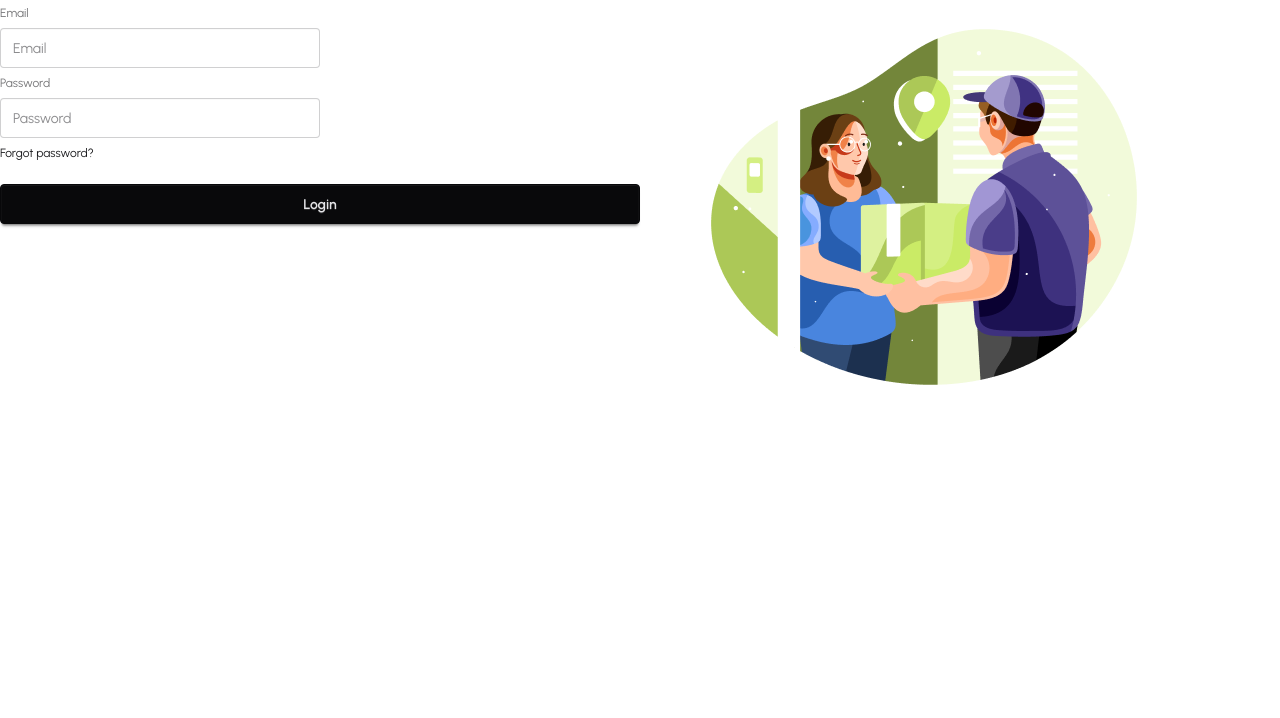
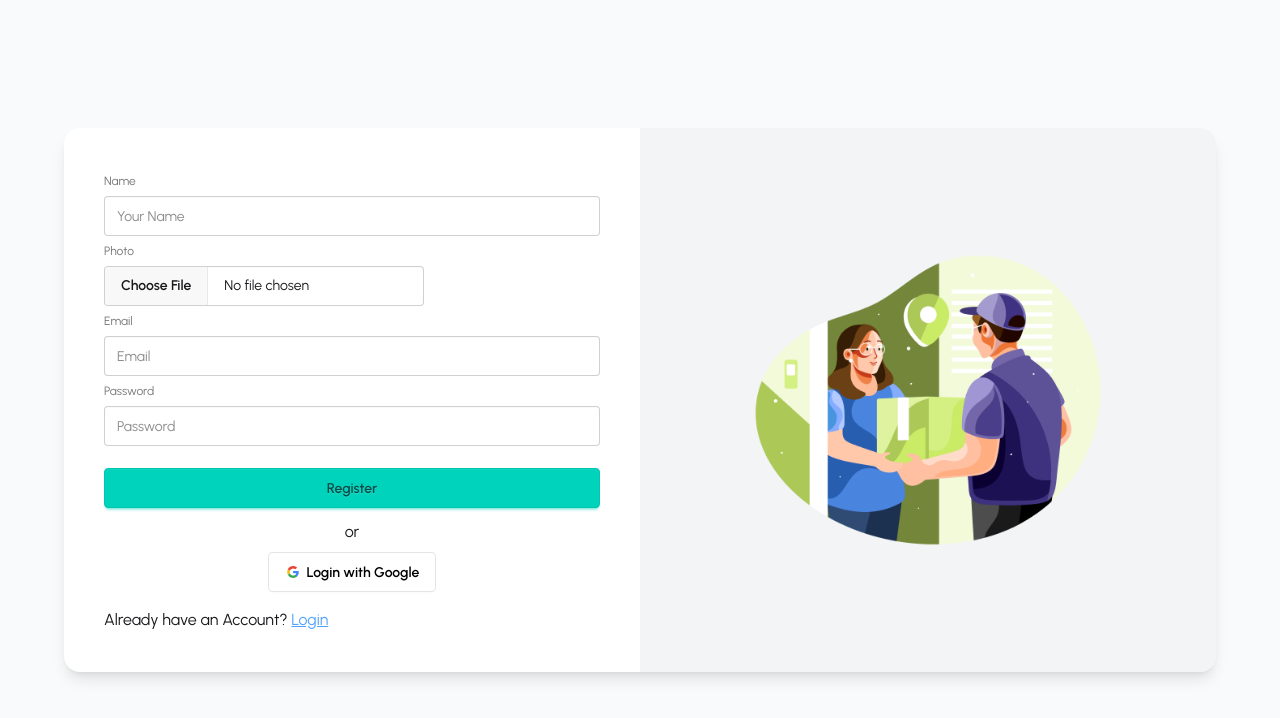
Before and after one commit to mehedihasanshohan/motiar-store-client, a React (Vite) app: page /register in a window 1280 px wide. Shown: the top 718 px of the page. Built offline with nearby package versions, Linux system fonts and the light colour scheme; no server answers.

Commit message:
implement image uploading feature with imagebb and update profile in firebase

```diff
--- a/package.json
+++ b/package.json
@@ -11,6 +11,7 @@
   },
   "dependencies": {
     "@tailwindcss/vite": "^4.1.17",
+    "axios": "^1.13.2",
     "firebase": "^12.6.0",
     "leaflet": "^1.9.4",
     "react": "^19.2.0",
--- a/src/context/Authcontext/AuthProvider.jsx
+++ b/src/context/Authcontext/AuthProvider.jsx
@@ -1,27 +1,70 @@
-import React from 'react'
-import { AuthContext } from './AuthContext'
-import { createUserWithEmailAndPassword, signInWithEmailAndPassword } from 'firebase/auth'
-import { auth } from '../../firebase/firebase.congfig'
+import React, { useEffect, useState } from "react";
+import { AuthContext } from "./AuthContext";
+import {
+  createUserWithEmailAndPassword,
+  GoogleAuthProvider,
+  onAuthStateChanged,
+  signInWithEmailAndPassword,
+  signInWithPopup,
+  signOut,
+  updateProfile,
+} from "firebase/auth";
+import { auth } from "../../firebase/firebase.congfig";
 
-const AuthProvider = ({children}) => {
+const googleProvider = new GoogleAuthProvider();
+
+const AuthProvider = ({ children }) => {
+  const [user, setUser] = useState(null);
+  const [loading, setLoading] = useState(true);
 
   const registerUser = (email, password) => {
-    return createUserWithEmailAndPassword(auth, email, password)
+    setLoading(true);
+    return createUserWithEmailAndPassword(auth, email, password);
+  };
+
+  const signInUser = (email, password) => {
+    setLoading(true);
+    return signInWithEmailAndPassword(auth, email, password);
+  };
+
+  const signInGoogle = () => {
+    setLoading(true);
+    return signInWithPopup(auth, googleProvider);
+  };
+
+  const logOut = () => {
+    setLoading(true);
+    return signOut(auth);
+  };
+
+  const updateUserProfile = (profile) => {
+    return updateProfile(auth.currentUser, profile)
   }
 
-  const signInUser = (email, password) => {
-    return signInWithEmailAndPassword(auth, email, password)
-  }
+  useEffect(() => {
+    const unsubscribe = onAuthStateChanged(auth, (currentUser) => {
+      console.log("Current User:", currentUser);
+      setUser(currentUser);
+      setLoading(false);
+    });
+    return () => unsubscribe();
+  }, []);
 
   const authInfo = {
+    loading,
+    user,
     registerUser,
-    signInUser
-  }
+    signInUser,
+    signInGoogle,
+    logOut,
+    updateUserProfile
+  };
+
   return (
-    <AuthContext value={authInfo}>
+    <AuthContext.Provider value={authInfo}>
       {children}
-    </AuthContext>
-  )
-}
+    </AuthContext.Provider>
+  );
+};
 
-export default AuthProvider
+export default AuthProvider;
--- a/src/layout/AuthLayout.jsx
+++ b/src/layout/AuthLayout.jsx
@@ -1,20 +1,29 @@
-import React from 'react'
-import { Outlet } from 'react-router'
-import authImage from '/assets/authImage.png'
+import React from 'react';
+import { Outlet } from 'react-router';
+import authImage from '/assets/authImage.png';
 
 const AuthLayout = () => {
   return (
-    <div className='max-w-7xl mx-auto'>
-      <div className='flex '>
-        <div className='flex-1'>
-          <Outlet></Outlet>
+    <div className="min-h-screen flex items-center justify-center bg-gray-50 px-4">
+      <div className="w-full max-w-6xl bg-white shadow-lg rounded-2xl overflow-hidden grid grid-cols-1 md:grid-cols-2">
+
+        {/* LEFT – FORM */}
+        <div className="p-10 flex flex-col justify-center">
+          <Outlet />
         </div>
-        <div className='flex-1'>
-          <img src={authImage} alt="" />
+
+        {/* RIGHT – IMAGE */}
+        <div className="hidden md:flex items-center justify-center bg-gray-100">
+          <img
+            src={authImage}
+            alt="Auth Illustration"
+            className="w-4/5 object-contain"
+          />
         </div>
+
       </div>
     </div>
-  )
-}
+  );
+};
 
-export default AuthLayout
+export default AuthLayout;
--- a/src/pages/Auth/Login.jsx
+++ b/src/pages/Auth/Login.jsx
@@ -1,6 +1,8 @@
 import React from 'react'
 import { useForm } from 'react-hook-form'
 import useAuth from '../../hooks/useAuth';
+import { Link } from 'react-router';
+import SocialLogin from './SocialLogin';
 
 const Login = () => {
   const {
@@ -22,12 +24,17 @@ const Login = () => {
   }
 
   return (
-    <div>
+    <div className='w-full mx-auto'>
       <form onSubmit={handleSubmit(handleLogin)}>
         <fieldset className="fieldset">
+           {/* name */}
+          <label className="label">Name</label>
+          <input type="text" {...register('name', {required: true})} className="input input-bordered w-full" placeholder="Email" />
+          {errors.name?.type === 'required' && <p className='text-red-500 font-semibold'>Name is required</p>}
+
           {/* email */}
           <label className="label">Email</label>
-          <input type="email" {...register('email', {required: true})} className="input" placeholder="Email" />
+          <input type="email" {...register('email', {required: true})} className="input w-full" placeholder="Email" />
           {errors.email?.type === 'required' && <p className='text-red-500 font-semibold'>Email is required</p>}
 
           {/* password */}
@@ -36,7 +43,7 @@ const Login = () => {
             required: true,
             minLength: 6,
             pattern: /^(?=.*[A-Z])(?=.*[a-z])(?=.*\d)(?=.*[^A-Za-z0-9]).+$/
-            })} className="input" placeholder="Password" />
+            })} className="input w-full" placeholder="Password" />
           {
             errors.password?.type === "required" &&
              <p className='text-red-500 font-semibold'>Password is required</p>
@@ -50,9 +57,10 @@ const Login = () => {
             <p className='text-red-500'>Password must be at least one
             uppercase, at least one lowercase, at least one number and at least one special characters</p>
           }
-          <div><a className="link link-hover">Forgot password?</a></div>
-          <button className="btn btn-neutral mt-4">Login</button>
+          <button className="btn btn-accent mt-4">Login</button>
         </fieldset>
+        <SocialLogin></SocialLogin>
+        <p>New to Motiar Store? <Link className='text-blue-400 underline' to='/register'>Register</Link></p>
       </form>
     </div>
   )
--- a/src/pages/Auth/Register.jsx
+++ b/src/pages/Auth/Register.jsx
@@ -1,6 +1,9 @@
 import React from 'react'
 import { useForm } from 'react-hook-form'
 import useAuth from '../../hooks/useAuth';
+import { Link } from 'react-router';
+import SocialLogin from './SocialLogin';
+import axios from 'axios';
 
 const Register = () => {
   const {
@@ -8,13 +11,37 @@ const Register = () => {
     handleSubmit,
     formState:{errors}
   } = useForm();
-  const {registerUser} = useAuth();
+  const {registerUser, updateUserProfile} = useAuth();
 
   const handleRegistration = (data) => {
     console.log(data);
+    const profileImg = data.photo[0];
+
     registerUser(data.email, data.password)
     .then(result => {
       console.log(result.user);
+      // 1.store the image in form data
+      const formData = new FormData();
+      formData.append('image', profileImg);
+
+      // 2.send the photo to store and get the url
+      const image_API_URL =`https://api.imgbb.com/1/upload?key=${import.meta.env.VITE_image_host}`
+
+      axios.post(image_API_URL, formData)
+      .then(res => {
+        console.log(res.data.data.url);
+
+        // update user profile to firebase
+        const userProfile = {
+          displayName: data.name,
+          photoURL: res.data.data.url
+        }
+        updateUserProfile(userProfile)
+          .then( () => {
+            console.log('user profile updated done')
+          })
+          .catch(error => console.log(error))
+      })
     })
     .catch(error => {
       console.log(error);
@@ -22,12 +49,22 @@ const Register = () => {
   }
 
   return (
-    <div>
+    <div className='w-full mx-auto'>
       <form onSubmit={handleSubmit(handleRegistration)}>
         <fieldset className="fieldset">
+          {/* name */}
+          <label className="label">Name</label>
+          <input type="text" {...register('name', {required: true})} className="input input-bordered w-full" placeholder="Your Name" />
+          {errors.name?.type === 'required' && <p className='text-red-500 font-semibold'>Name is required</p>}
+
+          {/* image */}
+          <label className="label">Photo</label>
+          <input type="file" {...register('photo', {required: true})} className="file-input" placeholder="Your Photo" />
+          {errors.name?.type === 'required' && <p className='text-red-500 font-semibold'>Photo is required</p>}
+
           {/* email */}
           <label className="label">Email</label>
-          <input type="email" {...register('email', {required: true})} className="input" placeholder="Email" />
+          <input type="email" {...register('email', {required: true})} className="input input-bordered w-full" placeholder="Email" />
           {errors.email?.type === 'required' && <p className='text-red-500 font-semibold'>Email is required</p>}
 
           {/* password */}
@@ -36,7 +73,7 @@ const Register = () => {
             required: true,
             minLength: 6,
             pattern: /^(?=.*[A-Z])(?=.*[a-z])(?=.*\d)(?=.*[^A-Za-z0-9]).+$/
-            })} className="input" placeholder="Password" />
+            })} className="input input-bordered w-full" placeholder="Password" />
           {
             errors.password?.type === "required" &&
              <p className='text-red-500 font-semibold'>Password is required</p>
@@ -50,9 +87,10 @@ const Register = () => {
             <p className='text-red-500'>Password must be at least one
             uppercase, at least one lowercase, at least one number and at least one special characters</p>
           }
-          <div><a className="link link-hover">Forgot password?</a></div>
-          <button className="btn btn-neutral mt-4">Login</button>
+          <button className="btn btn-accent mt-4">Register</button>
         </fieldset>
+        <SocialLogin></SocialLogin>
+        <p>Already have an Account? <Link className='text-blue-400 underline' to='/login'>Login</Link></p>
       </form>
     </div>
   )
--- /dev/null
+++ b/src/pages/Auth/SocialLogin.jsx
@@ -0,0 +1,57 @@
+import React from "react";
+import useAuth from "../../hooks/useAuth";
+
+const SocialLogin = () => {
+  const {signInGoogle} = useAuth();
+
+  const handleGoogleSignIn = () => {
+    signInGoogle()
+    .then(result => {
+      console.log(result.user)
+    })
+    .catch(error => {
+      console.log(error)
+    })
+  }
+
+  return (
+    <div className="text-center pb-4">
+      <p className="my-2">or</p>
+      <button
+        type="button"
+        onClick={handleGoogleSignIn}
+        className="btn bg-white text-black border-[#e5e5e5]">
+        <svg
+          aria-label="Google logo"
+          width="16"
+          height="16"
+          xmlns="http://www.w3.org/2000/svg"
+          viewBox="0 0 512 512"
+        >
+          <g>
+            <path d="m0 0H512V512H0" fill="#fff"></path>
+            <path
+              fill="#34a853"
+              d="M153 292c30 82 118 95 171 60h62v48A192 192 0 0190 341"
+            ></path>
+            <path
+              fill="#4285f4"
+              d="m386 400a140 175 0 0053-179H260v74h102q-7 37-38 57"
+            ></path>
+            <path
+              fill="#fbbc02"
+              d="m90 341a208 200 0 010-171l63 49q-12 37 0 73"
+            ></path>
+            <path
+              fill="#ea4335"
+              d="m153 219c22-69 116-109 179-50l55-54c-78-75-230-72-297 55"
+            ></path>
+          </g>
+        </svg>
+        Login with Google
+      </button>
+    </div>
+  );
+};
+
+export default SocialLogin;
--- a/src/pages/shared/navbar/Navbar.jsx
+++ b/src/pages/shared/navbar/Navbar.jsx
@@ -1,48 +1,103 @@
-import React from 'react'
-import { Link } from 'react-router'
-import logo from "/public/seller.png"
+import React from "react";
+import { Link } from "react-router";
+import logo from "/seller.png";
+import useAuth from "../../../hooks/useAuth";
 
 const Navbar = () => {
+  const { user, logOut } = useAuth();
+
+  const handleLogout = () => {
+    logOut()
+    .then(res => console.log(res))
+    .catch(error => {
+      console.log(error);
+    })
+  }
   return (
     <>
       <div className="navbar max-w-7xl mx-auto bg-base-100">
         <div className="navbar-start">
           <div className="dropdown">
             <div tabIndex={0} role="button" className="btn btn-ghost lg:hidden">
-        <svg xmlns="http://www.w3.org/2000/svg" className="h-5 w-5" fill="none" viewBox="0 0 24 24" stroke="currentColor"> <path strokeLinecap="round" strokeLinejoin="round" strokeWidth="2" d="M4 6h16M4 12h8m-8 6h16" /> </svg>
+              <svg
+                xmlns="http://www.w3.org/2000/svg"
+                className="h-5 w-5"
+                fill="none"
+                viewBox="0 0 24 24"
+                stroke="currentColor"
+              >
+                {" "}
+                <path
+                  strokeLinecap="round"
+                  strokeLinejoin="round"
+                  strokeWidth="2"
+                  d="M4 6h16M4 12h8m-8 6h16"
+                />{" "}
+              </svg>
             </div>
             <ul
               tabIndex="-1"
-        className="menu menu-sm dropdown-content bg-base-100 rounded-box z-1 mt-3 w-52 p-2 shadow">
-        <li><Link to='/services'>Services</Link></li>
-        <li><Link to='/coverage'>Coverage</Link></li>
-        <li><Link to='/about-us'>About US</Link></li>
-        <li><Link to='/pricing'>Pricing</Link></li>
-        <li><Link to='/blog'>Blog</Link></li>
-        <li><Link to='/contact'>Contact</Link></li>
-        <li><Link to='/contact'>Contact</Link></li>
+              className="menu menu-sm dropdown-content bg-base-100 rounded-box z-1 mt-3 w-52 p-2 shadow"
+            >
+              <li>
+                <Link to="/services">Services</Link>
+              </li>
+              <li>
+                <Link to="/coverage">Coverage</Link>
+              </li>
+              <li>
+                <Link to="/about-us">About US</Link>
+              </li>
+              <li>
+                <Link to="/pricing">Pricing</Link>
+              </li>
+              <li>
+                <Link to="/blog">Blog</Link>
+              </li>
+              <li>
+                <Link to="/contact">Contact</Link>
+              </li>
+              <li>
+                <Link to="/contact">Contact</Link>
+              </li>
             </ul>
           </div>
-    <img src={logo} className='w-8 h-8' alt="" />
+          <img src={logo} className="w-8 h-8" alt="" />
           <a className="text-amber-500 ml-4 font-bold text-xl">Motiar Store</a>
         </div>
         <div className="navbar-center hidden lg:flex">
           <ul className="text-xl text-teal-600 flex justify-center items-center gap-6 font-semibold px-1">
-      <li><Link to='/services'>Services</Link></li>
-      <li><Link to='/coverage'>Coverage</Link></li>
-      <li><Link to='/about-us'>About US</Link></li>
-      <li><Link to='/pricing'>Pricing</Link></li>
-      <li><Link to='/blog'>Blog</Link></li>
-      <li><Link to='/contact'>Contact</Link></li>
+            <li>
+              <Link to="/services">Services</Link>
+            </li>
+            <li>
+              <Link to="/coverage">Coverage</Link>
+            </li>
+            <li>
+              <Link to="/about-us">About US</Link>
+            </li>
+            <li>
+              <Link to="/pricing">Pricing</Link>
+            </li>
+            <li>
+              <Link to="/blog">Blog</Link>
+            </li>
+            <li>
+              <Link to="/contact">Contact</Link>
+            </li>
           </ul>
         </div>
         <div className="navbar-end">
-    <Link className='btn btn-accent'>Sign in</Link>
-    <Link className='btn btn-info ml-4'>Register</Link>
+          {user ? (
+            <a onClick={handleLogout} className="btn btn-accent">Sign Out</a>
+          ) : (
+            <Link to='/login' className="btn btn-info ml-4">Login</Link>
+          )}
+          <Link className="btn btn-primary" to='/beARider'>Be a Rider</Link>
         </div>
       </div>
     </>
-  )
-}
+  );
+};
 
-export default Navbar
+export default Navbar;
```
Also changed, not shown: src/routes/PrivateRoutes.jsx (added, +19 -0 lines), 1 other file (tests, documents, lock files or other folders). Lines whose indentation alone changed are shown as unchanged.
